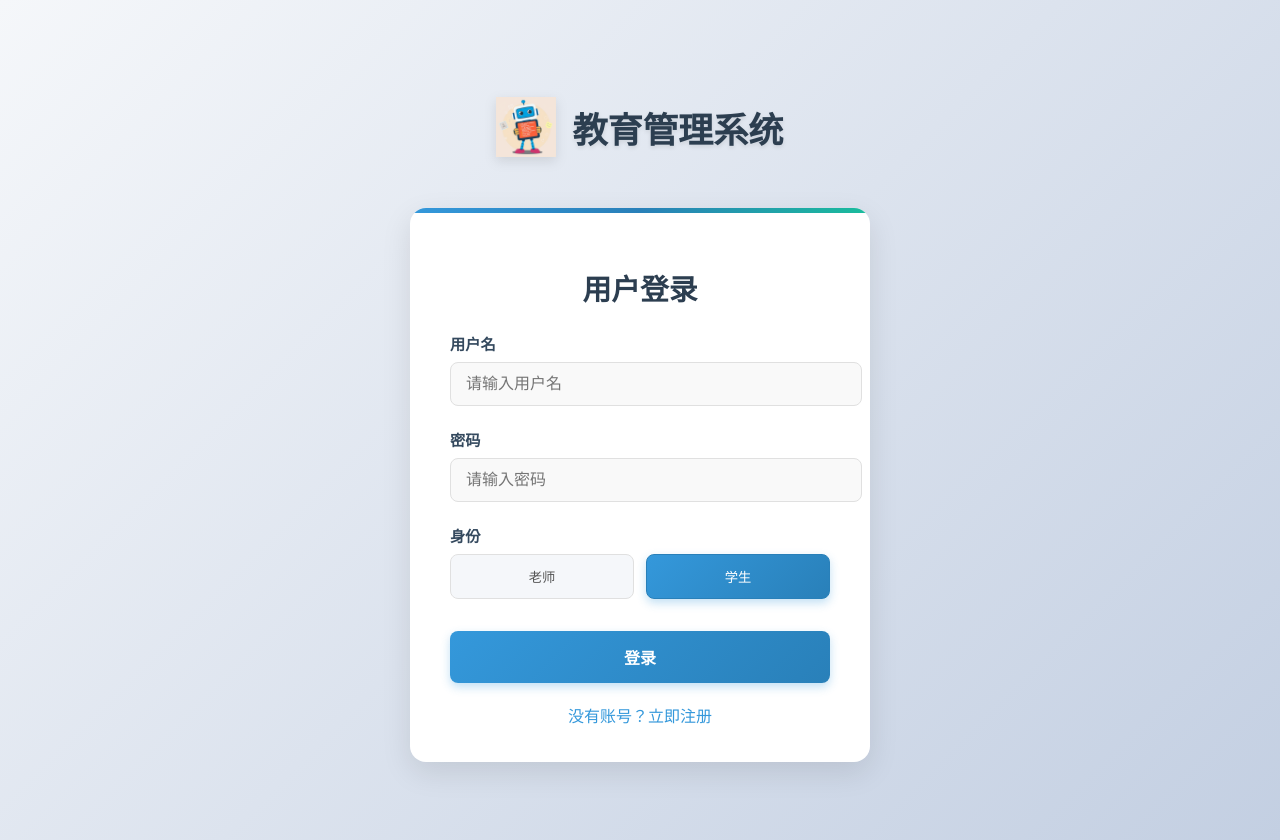
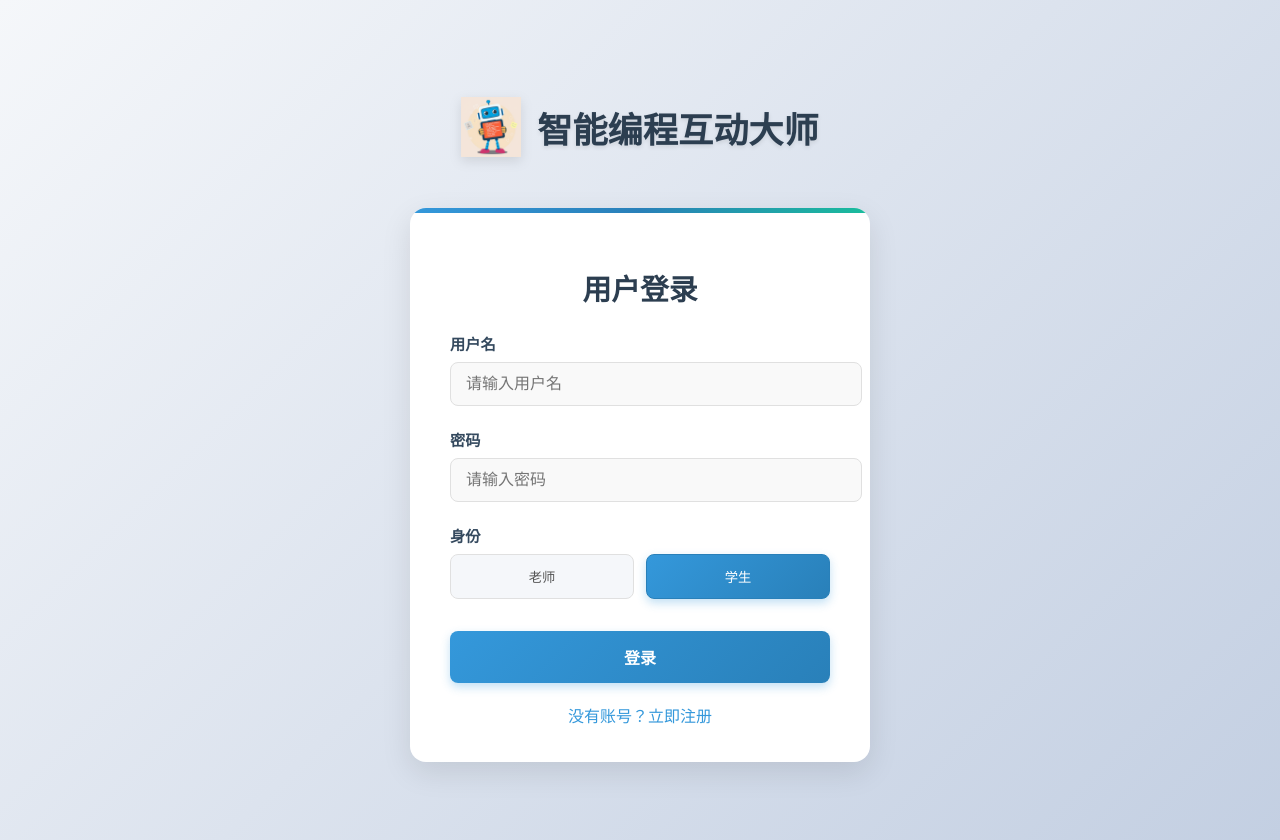
Before and after one commit to DingZhenPearl/vuetest, a Vue app: page /logIn in a window 1280 px wide. Built offline with nearby package versions, Linux system fonts and the light colour scheme.

Commit message:
refactor: 更新系统标题并移除未使用的路由和导航项
更新登录页面系统标题为“智能编程互动大师”，并移除未使用的教师页面路由和导航项，以简化代码结构和提高可维护性。

```diff
--- a/src/components/teacher/TeacherNavbar.vue
+++ b/src/components/teacher/TeacherNavbar.vue
@@ -44,10 +44,7 @@
       <div class="menu-section">
         <div class="section-title" v-if="!isCollapse">教学管理</div>
 
-        <el-menu-item index="/teacher/class" class="menu-item">
-          <i class="el-icon-s-grid"></i>
-          <template #title>班级管理</template>
-        </el-menu-item>
+
 
         <el-menu-item index="/teacher/grades" class="menu-item">
           <i class="el-icon-s-data"></i>
--- a/src/router/index.js
+++ b/src/router/index.js
@@ -33,12 +33,6 @@ const routes = [
     meta: { requiresAuth: true, role: 'teacher' }
   },
   /* 暂时注释掉尚未创建的教师页面
-  {
-    path: '/teacher/class',
-    name: 'teacherClass',
-    component: () => import('../views/teacher/TeacherClass.vue'),
-    meta: { requiresAuth: true, role: 'teacher' }
-  },
   {
     path: '/teacher/schedule',
     name: 'teacherSchedule',
--- a/src/views/logIn.vue
+++ b/src/views/logIn.vue
@@ -2,7 +2,7 @@
   <div class="login-container">
     <div class="title-container">
       <img src="@/assets/logo.png" alt="logo" class="logo">
-      <h1 class="system-title">教育管理系统</h1>
+      <h1 class="system-title">智能编程互动大师</h1>
     </div>
     <div class="login-form">
       <h2>{{ showRegisterForm ? '用户注册' : '用户登录' }}</h2>
```
